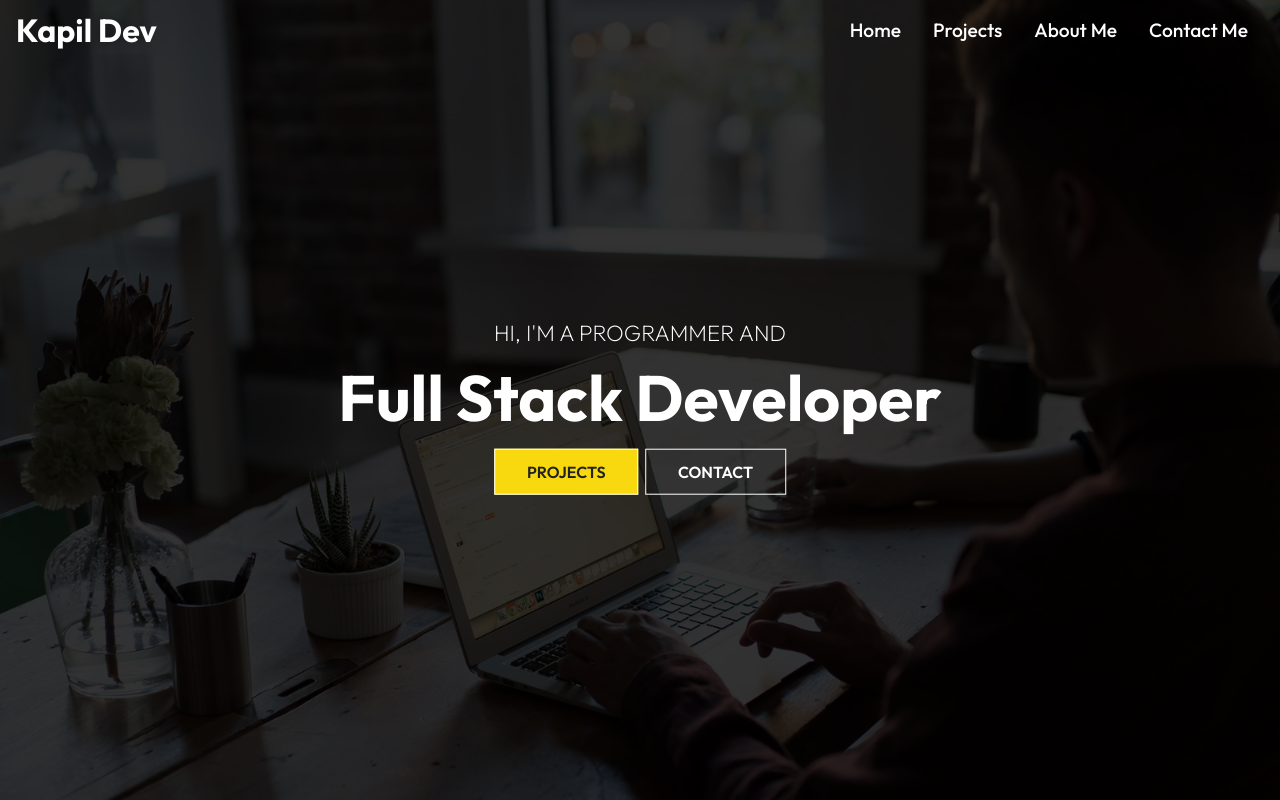
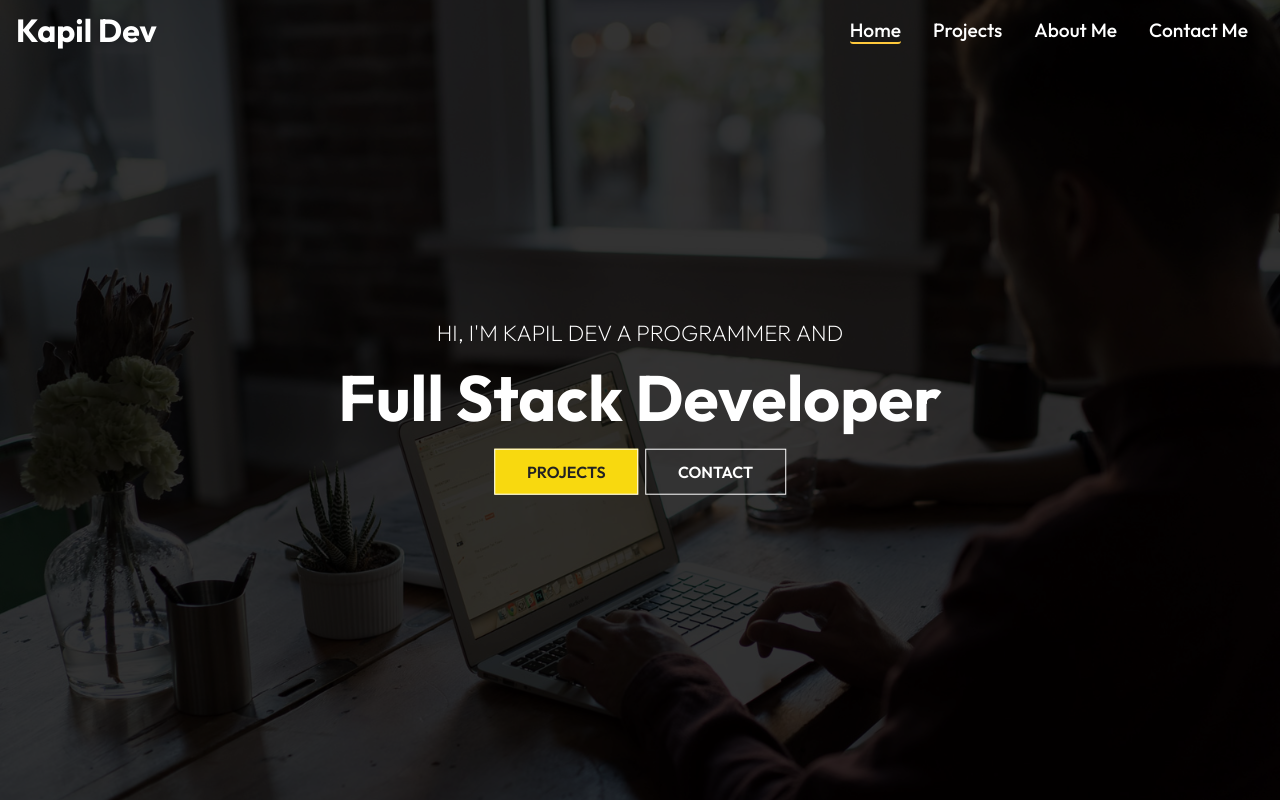
Before and after one commit to CrankyveinDev/portfolio, a React (Create React App) app: page / in a window 1280 px wide. Shown: the top 800 px of the page. Built offline with nearby package versions, Linux system fonts and the light colour scheme.

Commit message:
Link Tag are replaced with NavLink Tag

```diff
--- a/src/Components/HomeIMG.js
+++ b/src/Components/HomeIMG.js
@@ -11,7 +11,7 @@ const HomeIMG = () => {
         </div>
 
         <div className="Content">
-            <p>HI, I'M A PROGRAMMER AND</p>
+            <p>HI, I'M KAPIL DEV A PROGRAMMER AND</p>
             <h1>Full Stack {'\n'} Developer</h1>
             <div>
                 <Link className='btn' to="/Projects">Projects</Link>
--- a/src/Components/Navbar.js
+++ b/src/Components/Navbar.js
@@ -1,6 +1,6 @@
 import React from "react";
 import { useState } from "react";
-import { Link } from "react-router-dom";
+import {Link,NavLink } from "react-router-dom";
 import "./NavbarStyles.css";
 import {FaBars,FaTimes} from "react-icons/fa"
 
@@ -23,18 +23,18 @@ const Navbar = () => {
       <Link to="/">
         <h1>Kapil Dev</h1>
       </Link>
-      <ul className={click?"Nav-menu active":"Nav-menu"}>
+      <ul className={click?"Nav-menu mobile":"Nav-menu"}>
         <li>
-          <Link to="/">Home</Link>
+          <NavLink to="/">Home</NavLink>
         </li>
         <li>
-          <Link to="/projects">Projects</Link>
+          <NavLink to="/projects">Projects</NavLink>
         </li>
         <li>
-          <Link to="/about">About Me</Link>
+          <NavLink to="/about">About Me</NavLink>
         </li>
         <li>
-          <Link to="/contact">Contact Me</Link>
+          <NavLink to="/contact">Contact Me</NavLink>
         </li>
       </ul>
       <div className="Hamburger" onClick={handleClick}>
--- a/src/Components/NavbarStyles.css
+++ b/src/Components/NavbarStyles.css
@@ -31,6 +31,11 @@
   display: none;
 }
 
+.active{
+  border-bottom: 2px solid #FFC93C;
+  border-radius: 3px;
+}
+
 @media screen and (max-width: 1040px) {
   .Nav-menu {
     flex-direction: column;
@@ -45,7 +50,7 @@
     z-index: -3;
     transition: 0.3s;
   }
-  .active{
+  .mobile{
     left: 0;
   }
   .Nav-menu li {
```
Also changed, not shown: 11 other files (tests, documents, lock files or other folders).
